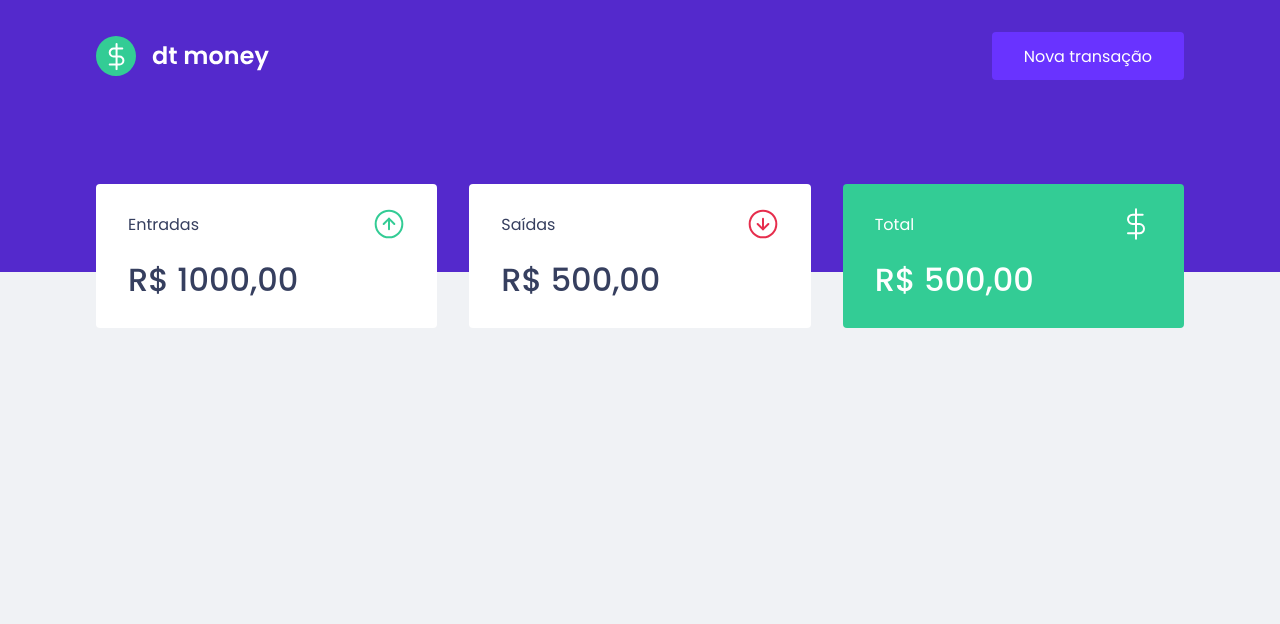
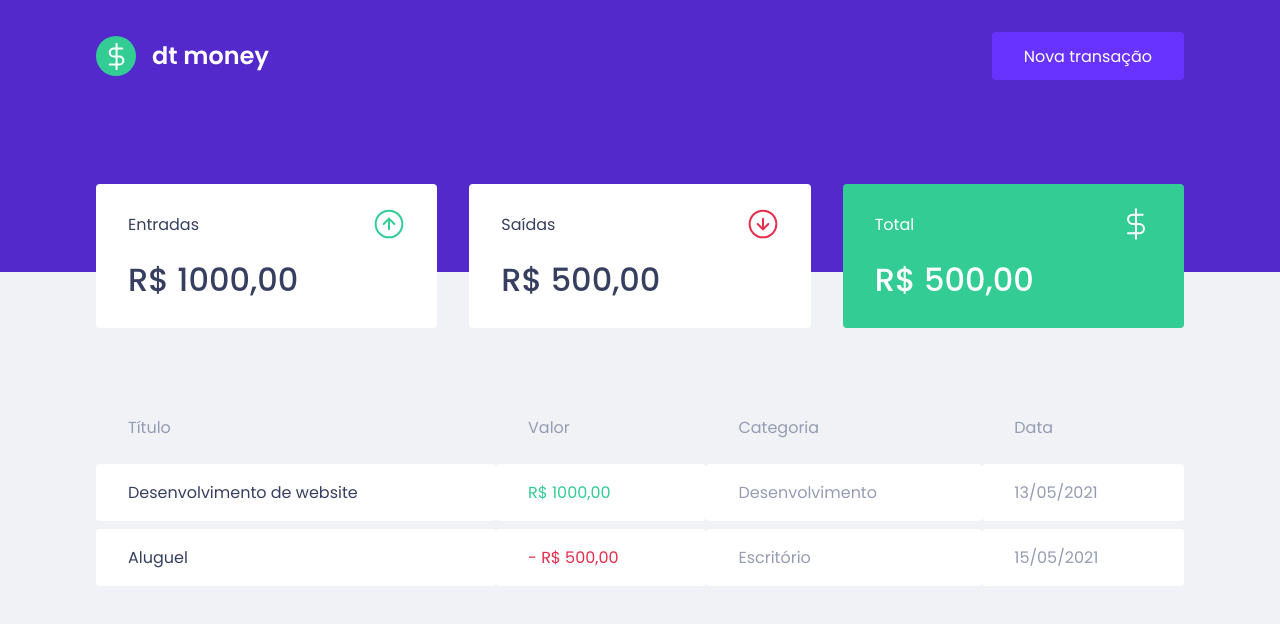
Before and after one commit to mariaclarabs/ignite-dt-money, a React (Create React App) app: page / in a window 1280 px wide. Shown: the top 624 px of the page. Built offline with nearby package versions, Linux system fonts and the light colour scheme.

Commit message:
TransactionsTable component

```diff
--- a/src/components/Dashboard/index.tsx
+++ b/src/components/Dashboard/index.tsx
@@ -1,4 +1,5 @@
 import { Summary } from "../Summary";
+import { TransactionsTable } from "../TransactionsTable";
 
 import { Container } from "./styles";
 
@@ -6,6 +7,7 @@
   return (
     <Container>
       <Summary />
+      <TransactionsTable />
     </Container>
   );
 }
--- /dev/null
+++ b/src/components/TransactionsTable/index.tsx
@@ -0,0 +1,32 @@
+import { Container } from "./styles";
+
+export function TransactionsTable() {
+  return (
+    <Container>
+      <table>
+        <thead>
+          <tr>
+            <th>Título</th>
+            <th>Valor</th>
+            <th>Categoria</th>
+            <th>Data</th>
+          </tr>
+        </thead>
+        <tbody>
+          <tr>
+            <td>Desenvolvimento de website</td>
+            <td className="deposit">R$ 1000,00</td>
+            <td>Desenvolvimento</td>
+            <td>13/05/2021</td>
+          </tr>
+          <tr>
+            <td>Aluguel</td>
+            <td className="withdraw">- R$ 500,00</td>
+            <td>Escritório</td>
+            <td>15/05/2021</td>
+          </tr>
+        </tbody>
+      </table>
+    </Container>
+  );
+}
--- /dev/null
+++ b/src/components/TransactionsTable/styles.ts
@@ -0,0 +1,39 @@
+import styled from 'styled-components';
+
+export const Container = styled.div`
+  margin-top: 4rem;
+
+  table {
+    width: 100%;
+    border-spacing: 0 0.5rem;
+
+    th {
+      color: var(--text-body);
+      font-weight: 400;
+      padding: 1rem 2rem;
+      text-align: left;
+      line-height: 1.5rem;
+    }
+
+    td {
+      padding: 1rem 2rem;
+      border: 0;
+      background: var(--shape);
+      color: var(--text-body);
+      border-radius: 0.25rem;
+
+      &:first-child {
+        color: var(--text-title);
+      }
+
+      &.deposit {
+        color: var(--green);
+      }
+
+      &.withdraw {
+        color: var(--red);
+      }
+    }
+
+  }
+`;
```
